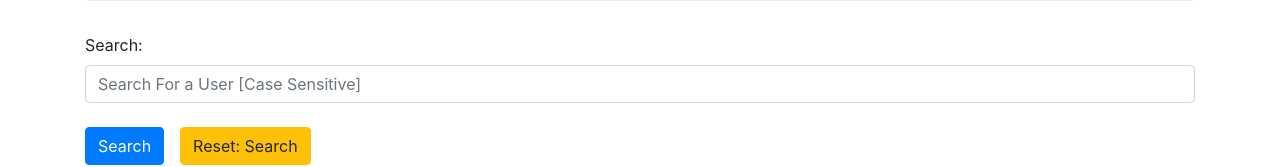
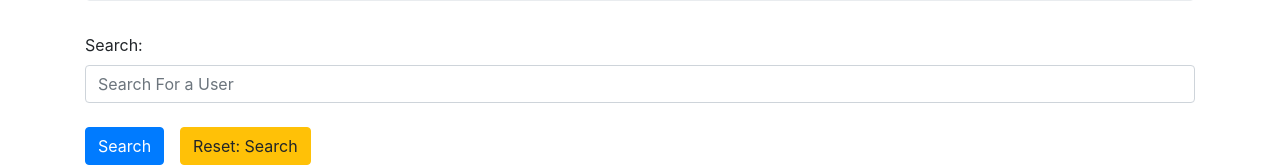
Before and after one commit to abdulhakeemdahir/User-Directory-Application, a React (Create React App) app: page / in a window 1280 px wide. Shown: the part 281-448 px from the top of the page. Built offline with nearby package versions, Linux system fonts and the light colour scheme; no server answers.

Commit message:
code refactor

```diff
--- a/src/App.js
+++ b/src/App.js
@@ -18,21 +18,14 @@ class App extends React.Component {
 		this.handleInputChange = this.handleInputChange.bind(this);
 		this.handleFormSubmit = this.handleFormSubmit.bind(this);
 		this.handleSort = this.handleSort.bind(this);
-		this.searchUsers = this.searchUsers.bind(this);
 	}
 	// Mounted my initial component
 	componentDidMount() {
-		this.getUsers("25");
+		this.getUsers();
 	}
 	// API request to get Random users
-	getUsers(query) {
-		API.getUsers(query)
-			.then(res => this.setState({ users: res.data.results }))
-			.catch(err => console.log(err));
-	}
-	// Funciton to search users
-	searchUsers(query) {
-		API.searchName(query)
+	getUsers() {
+		API.getUsers()
 			.then(res => this.setState({ users: res.data.results }))
 			.catch(err => console.log(err));
 	}
@@ -48,19 +41,9 @@ class App extends React.Component {
 			let values = Object.values(user).join("").toLowerCase();
 			return values.indexOf(value.toLowerCase()) !== -1;
 		});
-
-		// if (this.state.search) {
-		// 	filteruser = this.state.users.filter(u =>
-		// 		u.name.first.startsWith(this.state.search)
-		// 	);
-		// 	this.setState({ users: filteruser });
-		// } else if (this.state.search)
-		// 	filteruser = this.state.users.filter(u =>
-		// 		u.name.last.startsWith(this.state.search)
-		// 	);
 		this.setState({ users: filterList });
 		if (value === "") {
-			this.getUsers("50");
+			this.getUsers();
 		}
 	}
 
@@ -91,7 +74,6 @@ class App extends React.Component {
 	}
 	// Render function for React
 	render() {
-		console.log(this.state);
 		return (
 			<div className='container'>
 				<Header />
--- a/src/components/SearchForm.js
+++ b/src/components/SearchForm.js
@@ -13,7 +13,7 @@ function SearchForm(props) {
 					name='search'
 					type='text'
 					className='form-control'
-					placeholder='Search For a User [Case Sensitive]'
+					placeholder='Search For a User'
 					id='search'
 				/>
 				<br />
--- a/src/utlis/API.js
+++ b/src/utlis/API.js
@@ -1,14 +1,10 @@
 import axios from "axios";
-const BASEURL = "https://randomuser.me/api/";
+const BASEURL = "https://randomuser.me/api/?results=25&nat=us,gb,as,cn,nz";
 // API utility component
 const API = {
 	// Get Users Function
-	getUsers: function (numberUsers) {
-		return axios.get(BASEURL + `?results=${numberUsers}`);
-	},
-	// Search Name funciton
-	searchName: function (name) {
-		return axios.get(BASEURL + `?results=10&inc=${name}`);
+	getUsers: function () {
+		return axios.get(BASEURL);
 	},
 };
 
```
